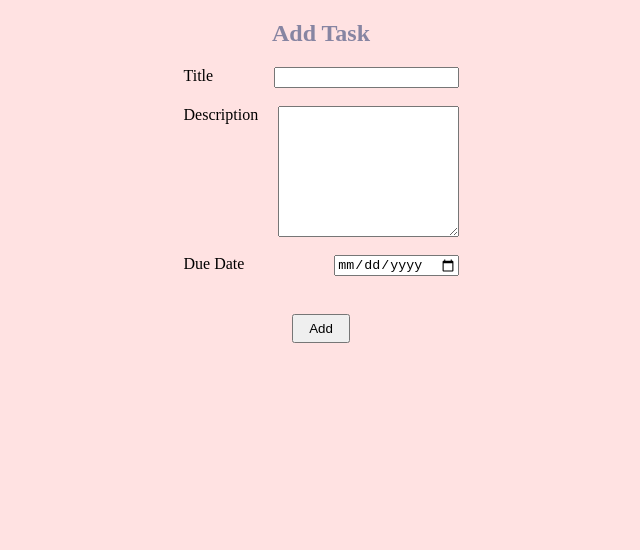
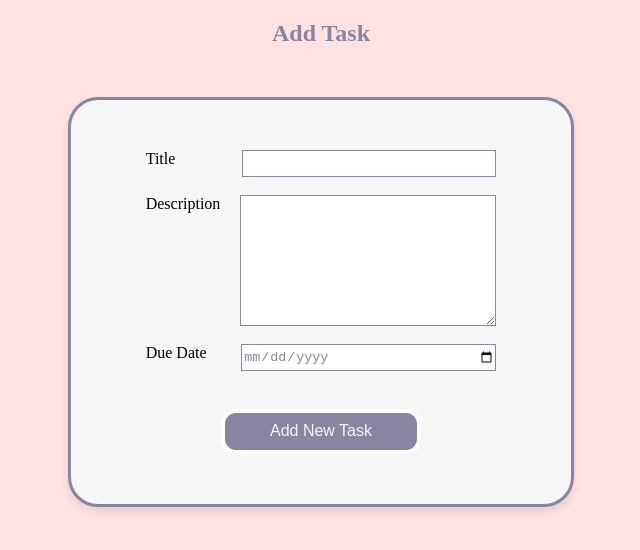
Before and after one commit to Benjamin-Benny/Task-Management, an Angular app in the folder frontend/: page /tasks/new in a window 1280 px wide. Shown: the top 550 px of the page, without its empty margins (319-959 px from the left). Built offline with nearby package versions, Linux system fonts and the light colour scheme.

Commit message:
new styling for addnewtask page

```diff
--- a/frontend/src/app/task/task-form/task-form.component.css
+++ b/frontend/src/app/task/task-form/task-form.component.css
@@ -5,20 +5,67 @@
 .form-group{
     display: flex;
     justify-content: space-between;
-    width: 275px;
 }
 
 button{
+    font-size: 16px;
     display: flex;
+    justify-content: center;
     margin: auto;
+    align-items: center;
     margin-top: 20px;
     padding: 5px 15px;
+    width: 200px;
+    height: 45px;
+    border-radius: 15px;
+    border: 4px solid white;
+    background-color: #8785A2;
+    color: #f6f6f6;
 }
 
 h2{
+    margin-bottom: 50px;
     text-align: center;
 }
 
 textarea{
     height: 125px;
+    width: 250px;
 }
+
+.form-box{
+   border: 3px solid #8785A2;
+   padding: 50px;
+   background-color: #f6f6f6;
+    border-radius: 30px;
+    margin: auto;
+    width: 65%;
+    display: flex;
+    flex-direction: column;
+    overflow: hidden;
+    min-width: 400px;
+    box-shadow: 0 4px 8px rgba(0, 0, 0, 0.1);
+}
+
+form{
+    margin: auto;
+}
+
+label {
+    margin-right: 20px;
+}
+
+#title {
+    width: 248px;
+    height: 23px;
+}
+
+#dueDate {
+    width: 252px;
+    height: 25px;
+    color: #8785A2;
+}
+
+#title, #dueDate, #description {
+    border: 1px solid #8785A2;
+}
--- a/frontend/src/app/task/task-form/task-form.component.html
+++ b/frontend/src/app/task/task-form/task-form.component.html
@@ -1,5 +1,8 @@
 <div class="container">
     <h2>{{ id ? 'Edit Task' : 'Add Task' }}</h2>
+
+    <div class="form-box">
+
       <form (ngSubmit)="saveTask()">
         <div class="form-group">
           <label for="title">Title</label>
@@ -16,6 +19,8 @@
           <input type="date" class="form-control" id="dueDate" name="dueDate" [(ngModel)]="task.dueDate">
         </div>
         <br>
-      <button type="submit" class="btn btn-primary">{{ id ? 'Update' : 'Add' }}</button>
+        <button type="submit" class="btn btn-primary">{{ id ? 'Update' : 'Add New Task' }}</button>
       </form>
     </div>
+
+    </div>
--- a/frontend/src/app/task/task-list/task-list.component.css
+++ b/frontend/src/app/task/task-list/task-list.component.css
@@ -3,6 +3,10 @@
   justify-content: center;
   align-items: center;
   position: relative;
+  align-items: flex-start;
+  background-color: white;
+  min-height: 300px;
+
 }
 
 .task-list-title {
@@ -12,6 +16,10 @@
 
 .add-new-button {
   position: absolute;
+  text-align: right;
+  margin-right: 30px;
+  top: 35px;
+  right: 253px;
 }
 
 .logout-button {
@@ -32,6 +40,12 @@
   min-width: 300px;
   background-color: #f6f6f6;
   box-shadow: 0 4px 8px rgba(0, 0, 0, 0.1);
+  position: absolute;
+  top: 100px;
+  right: 0px;
+  left: 0px;
+  bottom: 0px;
+  z-index: 2;
 }
 
 .mat-table {
@@ -51,15 +65,6 @@ h2 {
   text-align: center;
 }
 
-.add-new-button {
-  text-align: right;
-  margin-right: 30px;
-}
-
-/* ::ng-deep .mat-mdc-table {
-  min-width: 300px;
-} */
-
 @media(max-width: 600px) {
   .mobile-label {
     width: 80px;
@@ -78,22 +83,6 @@ h2 {
   }
 }
 
-.example-container{
-  position: absolute;
-  top: 100px;
-  right: 0px;
-  left: 0px;
-  bottom: 0px;
-  z-index: 2;
-}
-
-.header-container {
-  align-items: flex-start;
-  background-color: white;
-  min-height: 300px;
-
-}
-
 .logout-button, .add-new-button {
   margin-top: 30px;
 }
@@ -103,19 +92,20 @@ h2 {
   background-color: #8785A2;
 }
 
-.add-new-button {
-  top: 35px;
-  position: absolute;
-  right: 253px;
-}
-
 ::ng-deep .add-new-button span {
   text-decoration: underline;
 }
 
 ::ng-deep .example-container .mat-mdc-header-row {
   background-color: #8785A2;
+  margin-bottom: 10px;
 }
+
+::ng-deep .example-container .mat-mdc-cell {
+  padding-top: 5px;
+  padding-bottom: 5px
+}
+
 
 .edit-icon {
   color: #009688;
@@ -124,3 +114,11 @@ h2 {
 .delete-icon {
   color: #c62828;
 }
+
+.flex-completed {
+  flex: 0 0 100px; /* flex-grow: 0, flex-shrink: 0, flex-basis: 50px */
+}
+
+.flex-description {
+  flex: 2 1 225px; /* flex-grow: 2, flex-shrink: 1, flex-basis: 300px */
+}
--- a/frontend/src/app/task/task-list/task-list.component.html
+++ b/frontend/src/app/task/task-list/task-list.component.html
@@ -21,9 +21,9 @@
     </ng-container>
 
     <!-- Name Column -->
-    <ng-container matColumnDef="description">
-      <mat-header-cell *matHeaderCellDef> Description </mat-header-cell>
-      <mat-cell *matCellDef="let task">
+    <ng-container matColumnDef="description" class="description-column">
+      <mat-header-cell *matHeaderCellDef style="width: 300px;" class="flex-description"> Description </mat-header-cell>
+      <mat-cell *matCellDef="let task" style="width: 300px;" class="flex-description">
         <span class="mobile-label">Description:</span>
         {{task.description}}
       </mat-cell>
@@ -39,9 +39,9 @@
     </ng-container>
 
     <!-- Completed Column -->
-    <ng-container matColumnDef="completed">
-      <mat-header-cell *matHeaderCellDef></mat-header-cell>
-      <mat-cell *matCellDef="let task">
+    <ng-container matColumnDef="completed" class="completed-column">
+      <mat-header-cell *matHeaderCellDef class="flex-completed"></mat-header-cell>
+      <mat-cell *matCellDef="let task" class="flex-completed">
         <button mat-icon-button (click)="toggleComplete(task)">
           <mat-checkbox [checked]="task.completed" (change)="toggleComplete(task)"></mat-checkbox>
         </button>
```
Lines whose indentation alone changed are shown as unchanged.
